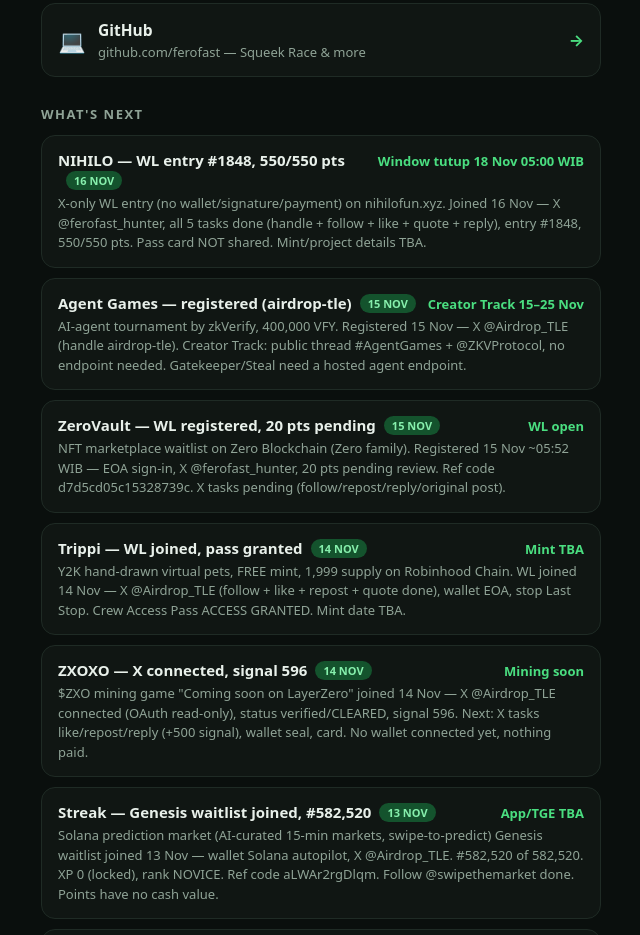
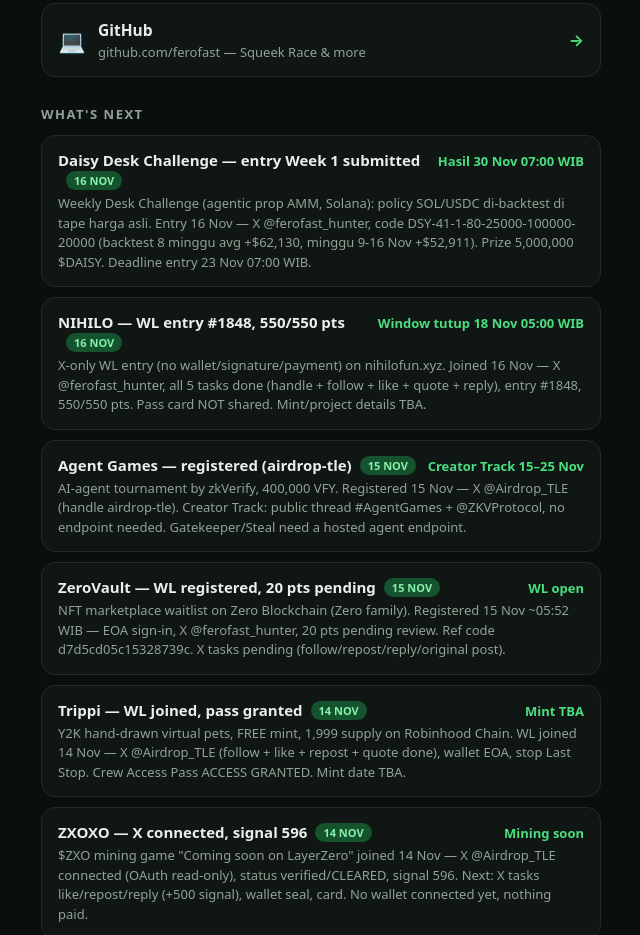
Before and after one commit to ferofast/squeek-race, a plain HTML site: page hub/index.html in a window 1280 px wide. Shown: the part 935-1870 px from the top of the page, without its empty margins (319-959 px from the left). Drawn offline with Linux system fonts and the light colour scheme.

Commit message:
Hub refresh: Daisy Desk Challenge entry Week 1 submitted

```diff
--- a/hub/index.html
+++ b/hub/index.html
@@ -78,6 +78,10 @@
 
   <h2>What's next</h2>
   <!-- DROPS: maintained by the daily hub updater. Dates in WIB. -->
+  <div class="drop">
+    <div class="row"><span class="t">Daisy Desk Challenge — entry Week 1 submitted<span class="pill soon">16 NOV</span></span><span class="when">Hasil 30 Nov 07:00 WIB</span></div>
+    <div class="d">Weekly Desk Challenge (agentic prop AMM, Solana): policy SOL/USDC di-backtest di tape harga asli. Entry 16 Nov — X @ferofast_hunter, code DSY-41-1-80-25000-100000-20000 (backtest 8 minggu avg +$62,130, minggu 9-16 Nov +$52,911). Prize 5,000,000 $DAISY. Deadline entry 23 Nov 07:00 WIB.</div>
+  </div>
   <div class="drop">
     <div class="row"><span class="t">NIHILO — WL entry #1848, 550/550 pts<span class="pill soon">16 NOV</span></span><span class="when">Window tutup 18 Nov 05:00 WIB</span></div>
     <div class="d">X-only WL entry (no wallet/signature/payment) on nihilofun.xyz. Joined 16 Nov — X @ferofast_hunter, all 5 tasks done (handle + follow + like + quote + reply), entry #1848, 550/550 pts. Pass card NOT shared. Mint/project details TBA.</div>
```
